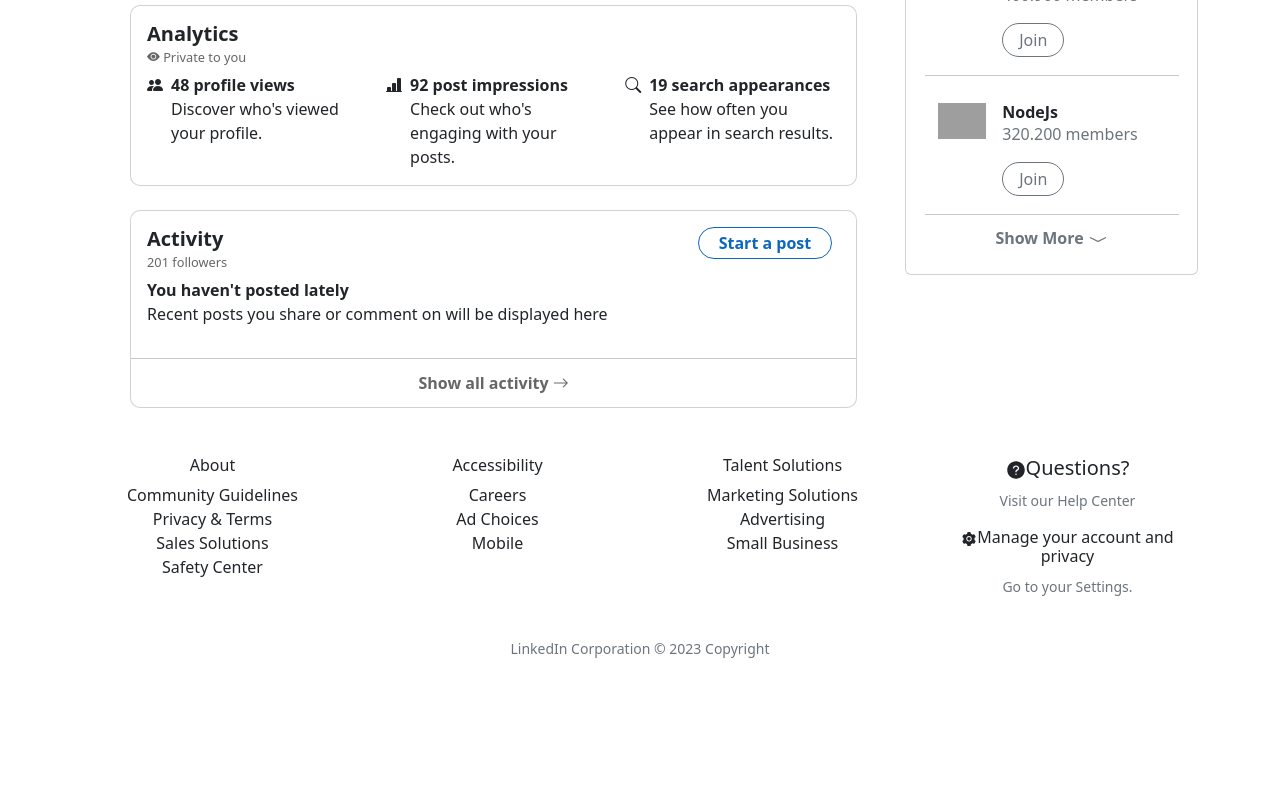
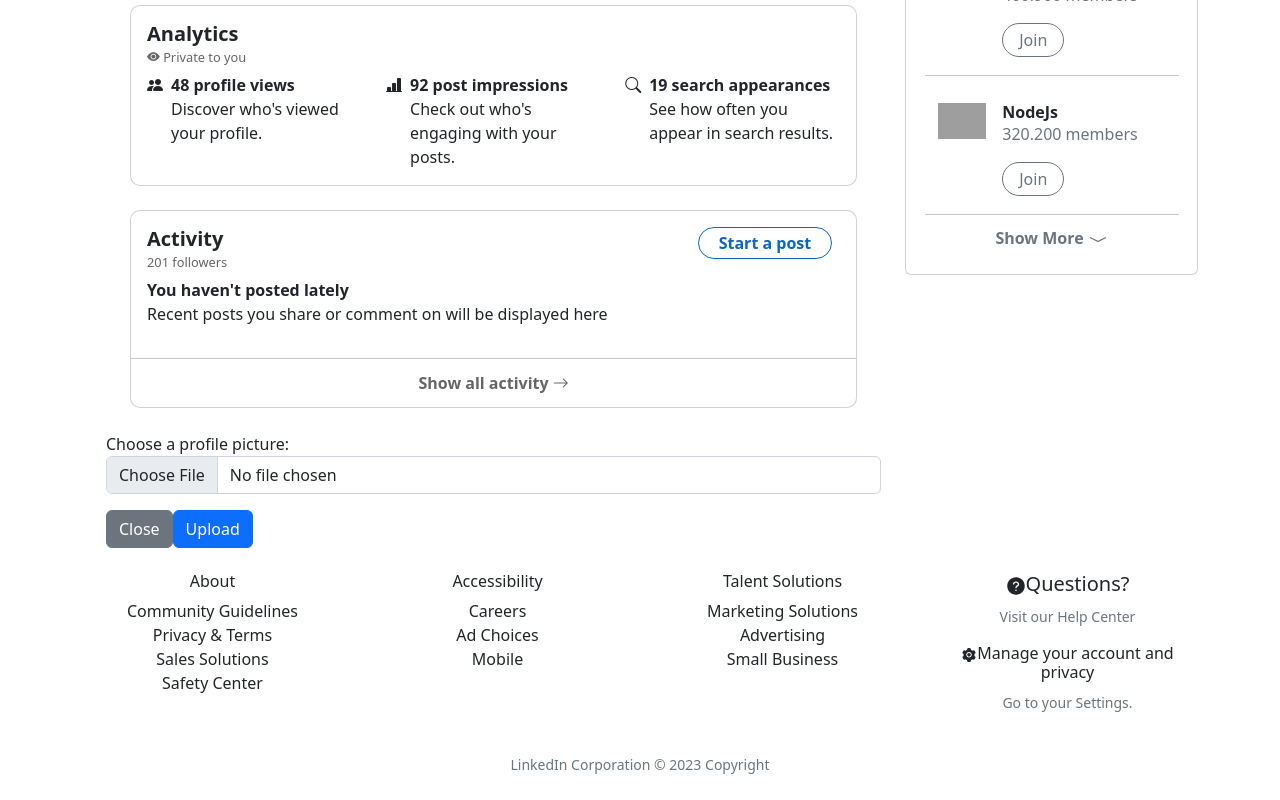
Before and after one commit to Nestor162/U3-Build-Week-Linkedin-Clone-FS0123ITA, a React (Create React App) app: page /me in a window 1280 px wide. Shown: the part 483-1283 px from the top of the page. Before the commit the page ends 1167 px from the top, so only its background shows below. Built offline with nearby package versions, Linux system fonts and the light colour scheme; no server answers; grey boxes are pictures that could not be loaded.

Commit message:
Img2.0 da inserire

```diff
--- a/src/components/ImageProfile.jsx
+++ b/src/components/ImageProfile.jsx
@@ -1,6 +1,6 @@
 import React from "react";
 import { useState } from "react";
-import { Button, Form } from "react-bootstrap";
+import { Button, Container, Form } from "react-bootstrap";
 import { useDispatch, useSelector } from "react-redux";
 import { addImageAsync } from "../redux/actions";
 
@@ -8,7 +8,7 @@
   const dispatch = useDispatch();
   const [image, setImage] = useState([]);
   const formData = new FormData();
-  const userId = useSelector((state) => state.profile.data._id);
+  const userId = useSelector((state) => state.personalProfile.id);
   const [show, setShow] = useState(false);
   // const [image, setImage] = useState("")
 
@@ -27,7 +27,7 @@
 
   return (
     <>
-      <div>
+      <Container>
         <Form>
           <Form.Group>
             <label for="avatar">Choose a profile picture:</label>
@@ -41,9 +41,12 @@
         </Form>
 
         <>
-          <Button variant="secondary">Close</Button>
+          <Button variant="secondary" className="mt-3">
+            Close
+          </Button>
           <Button
             variant="primary"
+            className="mt-3"
             onClick={(e) => {
               e.preventDefault();
               handleClose();
@@ -54,7 +57,7 @@
             Upload
           </Button>
         </>
-      </div>
+      </Container>
     </>
   );
 }
--- a/src/components/MainProfilePage.jsx
+++ b/src/components/MainProfilePage.jsx
@@ -1,7 +1,8 @@
-import { Container } from 'react-bootstrap';
-import MainProfileActivity from './MainProfileActivity';
-import MainProfileAnalytics from './MainProfileAnalytics';
-import MainProfileSection from './MainProfileSection';
+import { Container } from "react-bootstrap";
+import MainProfileActivity from "./MainProfileActivity";
+import MainProfileAnalytics from "./MainProfileAnalytics";
+import MainProfileSection from "./MainProfileSection";
+import ImageProfile from "./ImageProfile";
 
 const MainProfilePage = () => {
   return (
@@ -10,6 +11,7 @@
         <MainProfileSection />
         <MainProfileAnalytics />
         <MainProfileActivity />
+        <ImageProfile />
       </Container>
     </>
   );
```
Lines whose indentation alone changed are shown as unchanged.
